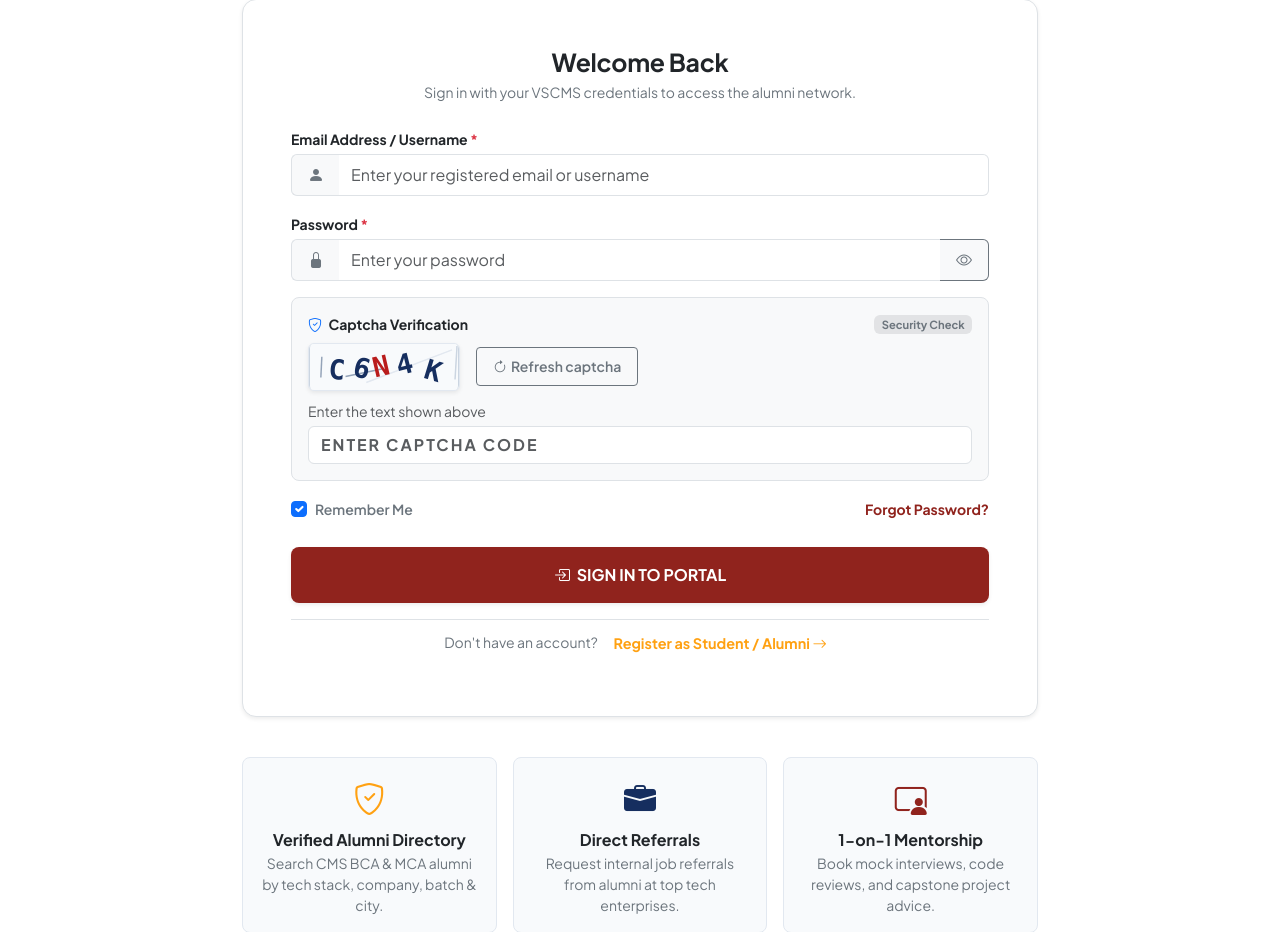
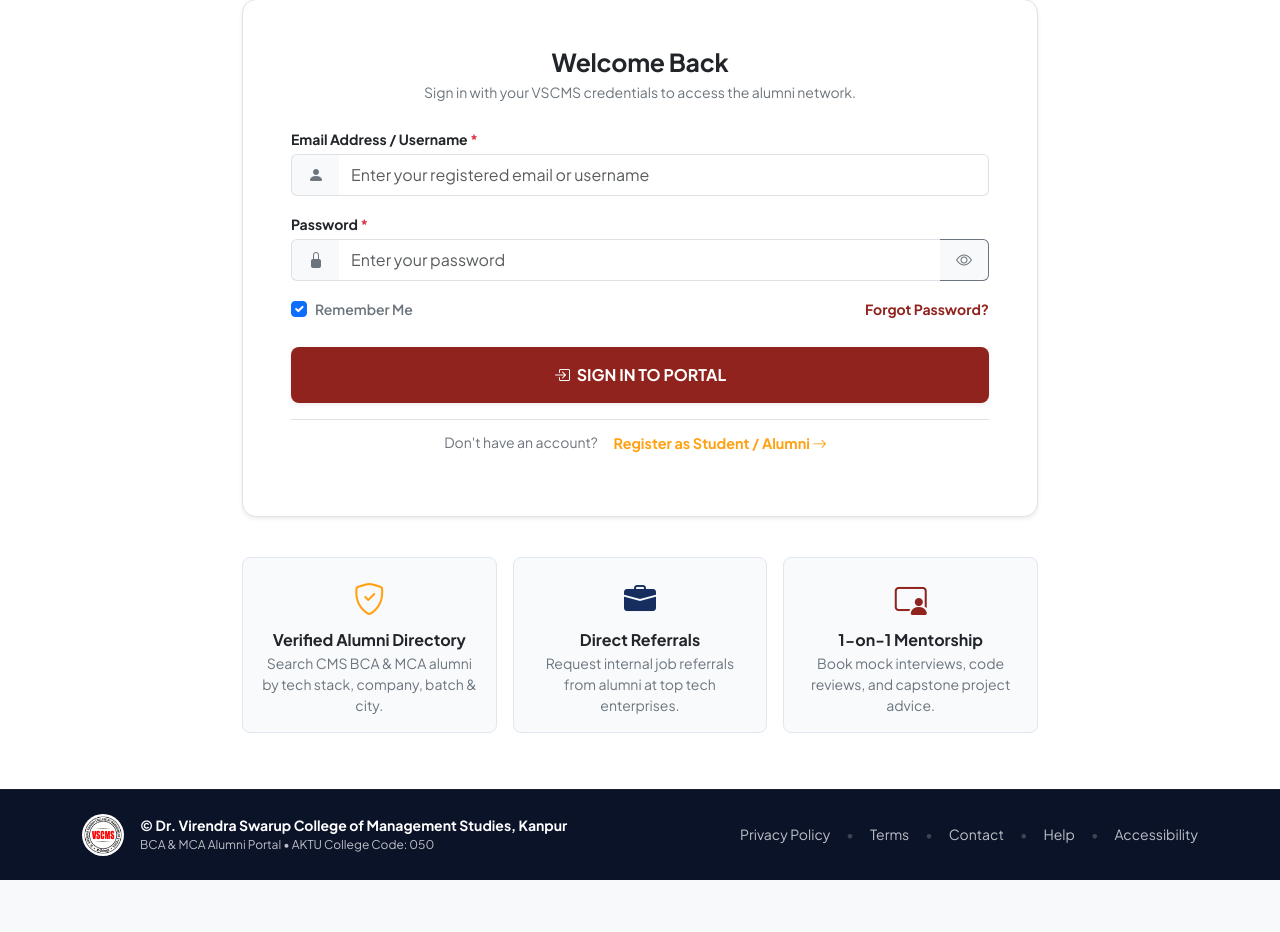
Before and after one commit to khushboonishad3/Alumni-Management-System-VSCMS, a FastAPI app: page / in a window 1280 px wide. Shown: the part 317-1249 px from the top of the page. After the commit the page ends 1197 px from the top, so only its background shows below. Run offline with FastAPI, Linux system fonts and the light colour scheme; some libraries are stand-ins or nearby versions.

Commit message:
Remove captcha check and enable clean direct email and password authentication

```diff
--- a/public/static/js/app.js
+++ b/public/static/js/app.js
@@ -2517,18 +2517,10 @@ const App = {
     e.preventDefault();
     const identifier = document.getElementById("auth-login-identifier")?.value.trim() || "";
     const password = document.getElementById("auth-login-password")?.value || "";
-    const captchaCode = document.getElementById("auth-login-captcha")?.value.trim() || "";
-    const captchaId = document.getElementById("auth-login-captcha-id")?.value || "";
     const rememberMe = document.getElementById("auth-login-remember")?.checked || false;
 
     if (!identifier || !password) {
       this.showAuthAlert("Unable to sign in. Please check your email/username and password.", "danger");
-      return;
-    }
-
-    if (!captchaCode) {
-      this.showAuthAlert("Captcha verification failed. Please enter the captcha characters shown above.", "warning");
-      document.getElementById("auth-login-captcha")?.focus();
       return;
     }
 
@@ -2545,8 +2537,6 @@ const App = {
       const res = await API.post("/api/auth/login", {
         email: identifier,
         password: password,
-        captcha_id: captchaId,
-        captcha_code: captchaCode,
         remember_me: rememberMe
       });
 
--- a/templates/index.html
+++ b/templates/index.html
@@ -223,30 +223,6 @@
                         <button class="btn btn-outline-secondary bg-light border-start-0 text-secondary px-3" type="button" id="btn-toggle-password" onclick="App.togglePasswordVisibility('auth-login-password', this)" title="Show/Hide Password" aria-label="Toggle password visibility">
                           <i class="bi bi-eye"></i>
                         </button>
-                      </div>
-                    </div>
-
-                    <!-- Captcha Verification -->
-                    <div class="mb-3 p-3 bg-light rounded-3 border">
-                      <label class="form-label small fw-bold text-dark d-flex align-items-center justify-content-between mb-2">
-                        <span><i class="bi bi-shield-check me-1 text-primary"></i> Captcha Verification</span>
-                        <span class="badge bg-secondary-subtle text-secondary" style="font-size: 0.7rem;">Security Check</span>
-                      </label>
-
-                      <div class="d-flex align-items-center gap-3 mb-2 flex-wrap">
-                        <div id="auth-captcha-box" class="auth-captcha-visual shadow-sm" title="Security Captcha Visual">
-                          <!-- Injected SVG -->
-                          <div class="spinner-border spinner-border-sm text-secondary" role="status"></div>
-                        </div>
-                        <button type="button" class="btn btn-sm btn-outline-secondary d-flex align-items-center gap-1 py-2 px-3 fw-semibold" id="auth-captcha-refresh-btn" onclick="App.refreshCaptcha()" title="Refresh Captcha">
-                          <i class="bi bi-arrow-clockwise"></i> Refresh captcha
-                        </button>
-                        <input type="hidden" id="auth-login-captcha-id" value="">
-                      </div>
-
-                      <div>
-                        <label for="auth-login-captcha" class="form-label small text-muted mb-1">Enter the text shown above</label>
-                        <input type="text" id="auth-login-captcha" class="form-control text-uppercase fw-bold" placeholder="Enter captcha code" maxlength="8" style="letter-spacing: 2px;" required autocomplete="off">
                       </div>
                     </div>
 
```
Also changed, not shown: app/routers/auth.py (+1 -17 lines), static/js/app.js (+0 -10 lines).
